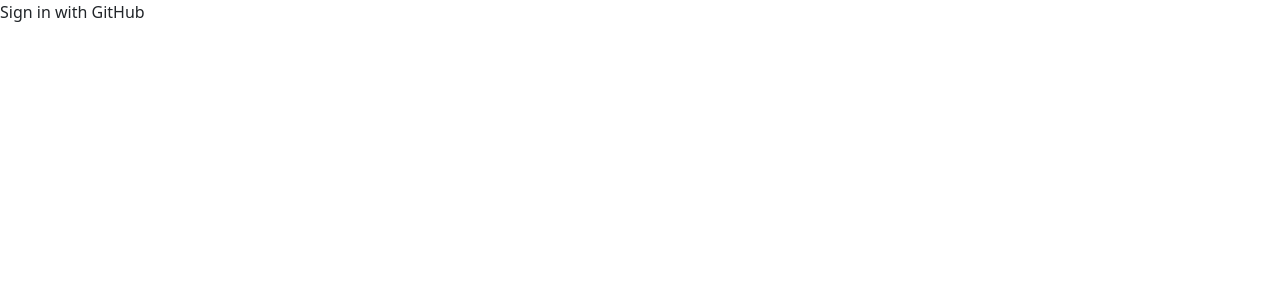
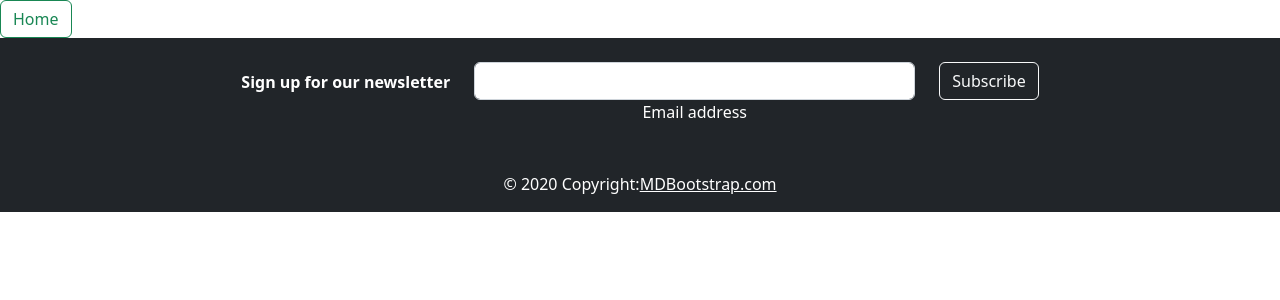
Before and after one commit to lexdier/remake, a Next.js app: page /profile in a window 1280 px wide. Shown: the top 300 px of the page. Built offline with nearby package versions, Linux system fonts and the light colour scheme.

Commit message:
feat: add the footer component

```diff
--- a/components/TheCard.js
+++ b/components/TheCard.js
@@ -2,6 +2,7 @@ import { Card, Container } from 'react-bootstrap'
 
 export default function TheCard() {
   return (
+    <>
       <Container>
         <Card className="text-center">
           <Card.Header>Featured</Card.Header>
@@ -14,5 +15,6 @@ export default function TheCard() {
           <Card.Footer className="text-muted">2 days ago</Card.Footer>
         </Card>
       </Container>
+    </>
   )
 }
--- /dev/null
+++ b/components/TheFooter.js
@@ -0,0 +1,34 @@
+export default function TheFooter() {
+  return (
+    <footer class="bg-dark text-center text-white">
+      <div class="container p-4 pb-0">
+        <section class="">
+          <form action="">
+            <div class="row d-flex justify-content-center">
+              <div class="col-auto">
+                <p class="pt-2">
+                  <strong>Sign up for our newsletter</strong>
+                </p>
+              </div>
+              <div class="col-md-5 col-12">
+                <div class="form-outline form-white mb-4">
+                  <input type="email" id="form5Example29" className="form-control" />
+                  <label className="form-label" htmlFor="form5Example29">Email address</label>
+                </div>
+              </div>
+              <div class="col-auto">
+                <button type="submit" className="btn btn-outline-light mb-4">
+                  Subscribe
+                </button>
+              </div>
+            </div>
+          </form>
+        </section>
+      </div>
+      <div class="text-center p-3">
+        © 2020 Copyright:
+        <a className="text-white" href="https://mdbootstrap.com/">MDBootstrap.com</a>
+      </div>
+    </footer>
+  )
+}
--- a/pages/_app.js
+++ b/pages/_app.js
@@ -1,16 +1,21 @@
 import '../styles/globals.css'
 import { SessionProvider } from 'next-auth/react'
 import 'bootstrap/dist/css/bootstrap.min.css'
+import React from 'react'
+import Head from 'next/head'
+import TheFooter from '../components/TheFooter'
 
 export default function MyApp({ Component, pageProps }) {
   return (
     <SessionProvider>
-      <head>
+      <Head>
         <title>
           Remake
         </title>
-      </head>
+      </Head>
       <Component {...pageProps} />
+      <TheFooter />
     </SessionProvider>
+
   )
 }
--- a/pages/index.js
+++ b/pages/index.js
@@ -1,6 +1,7 @@
 import { useSession } from 'next-auth/react'
 import { useRouter } from 'next/router'
 import TheNavbar from '../components/TheNavbar'
+import TheCard from '../components/TheCard'
 
 export default function Home() {
   const router = useRouter()
--- a/pages/profile.js
+++ b/pages/profile.js
@@ -1,8 +1,13 @@
+import Link from 'next/link'
+import Button from 'react-bootstrap/Button'
+
 export default function profile() {
 
   return (
-    <div>
-      Sign in with GitHub
-    </div>
+    <>
+      <Link href="/">
+        <Button variant="outline-success">Home</Button>
+      </Link>
+    </>
   )
 }
```
Also changed, not shown: components/TheNavbar.js (+8 -14 lines). Lines whose indentation alone changed are shown as unchanged.
